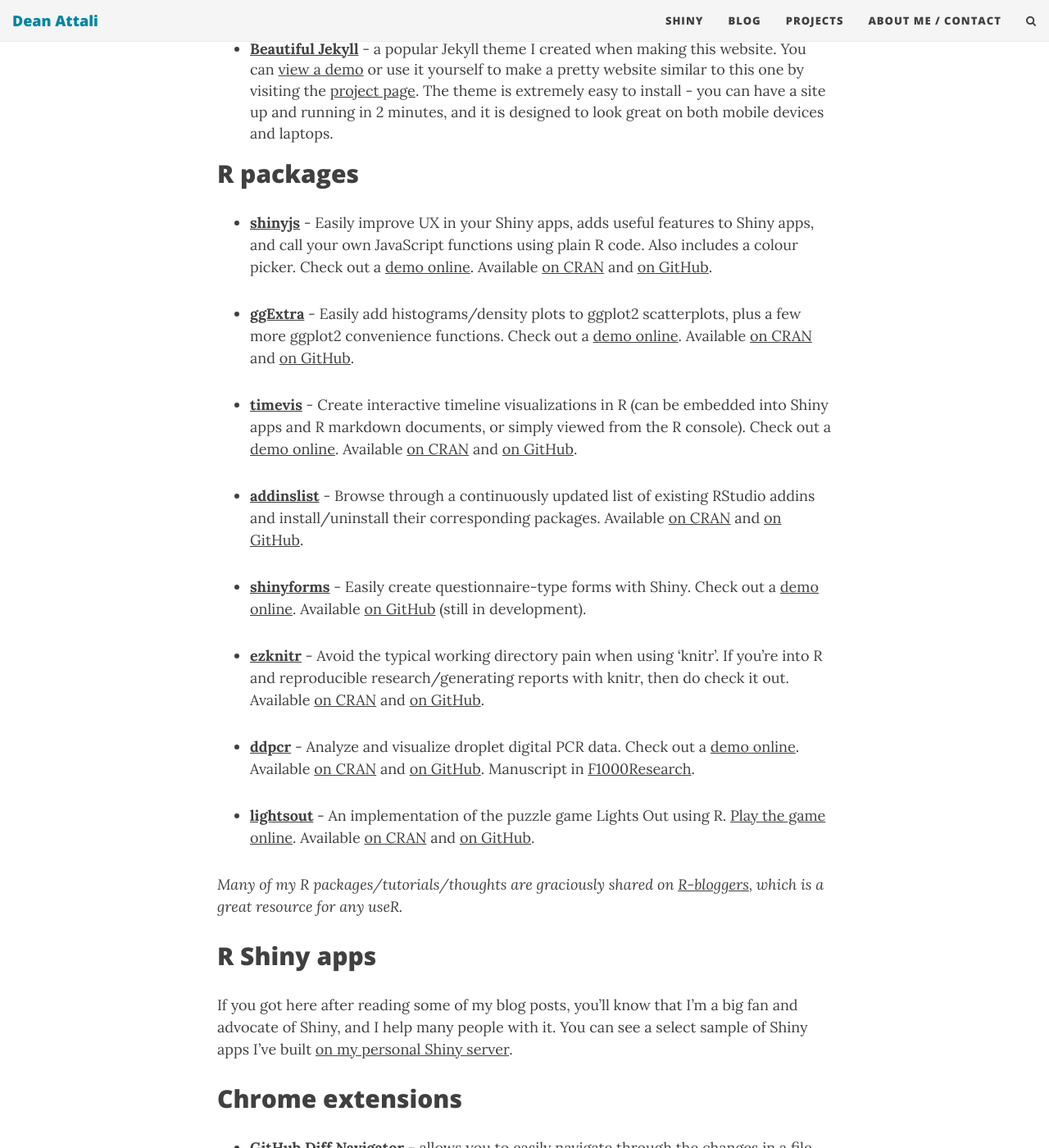
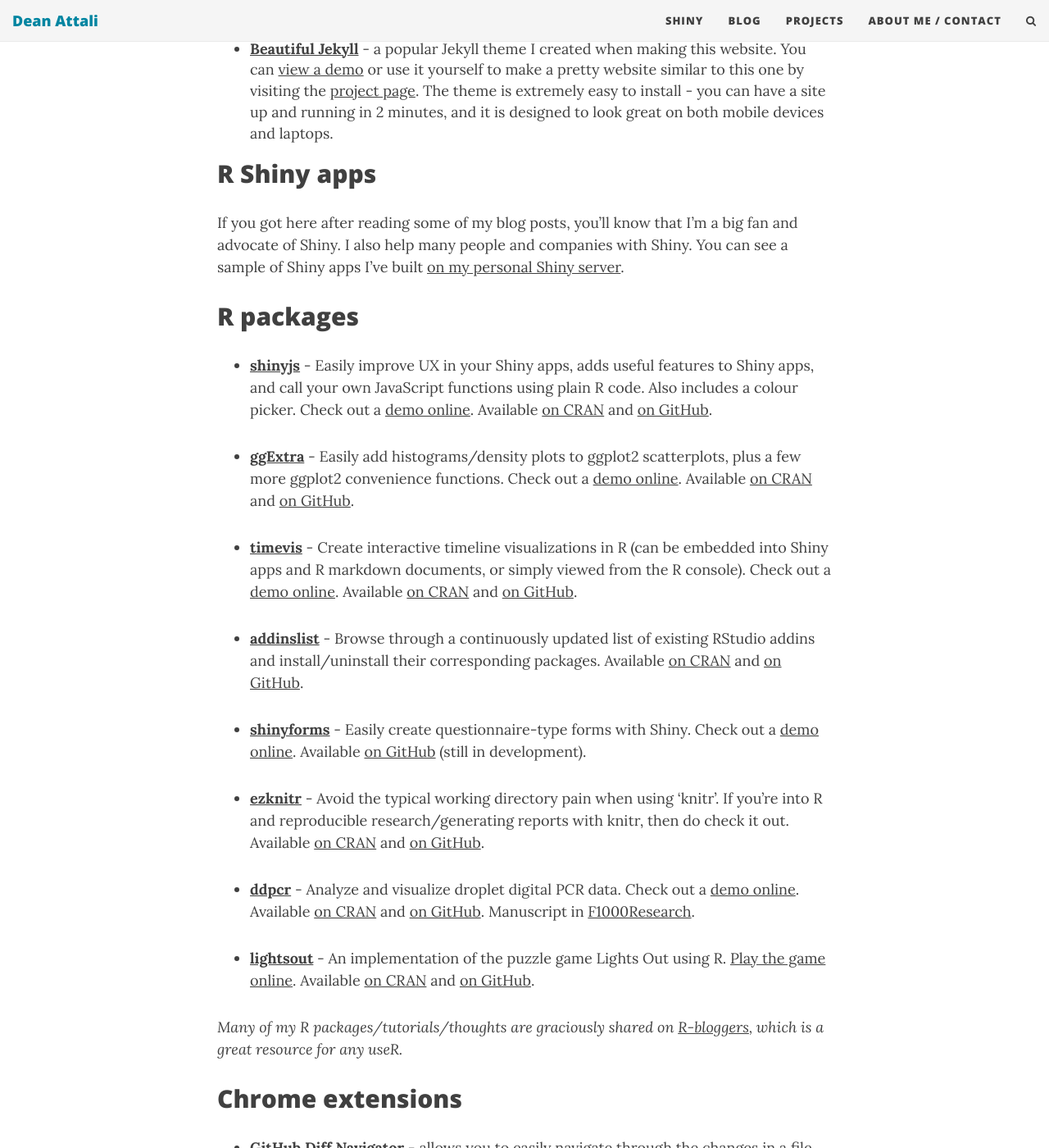
Before and after one commit to daattali/daattali.github.io, a Jekyll site: the page built from projects.md, in a window 1280 px wide and 1400 px high, scrolled down 517 px. Shown: the whole window at 82% size. Built offline with Jekyll 4.4.1, drawn with Linux system fonts in a browser that asks for light colours; nearby versions of some CDN libraries; comment, search, counter and statistics services are not loaded; some of the changed lines change nothing that is shown.

Commit message:
add link to shiny page from projects page

```diff
--- a/projects.md
+++ b/projects.md
@@ -7,7 +7,7 @@
 
 This is a collection of some personal projects I've worked on that are easily viewable online. Anything that is not browser-friendly will not make the cut :(
 
-I'm also **available for consulting**, so feel free to [contact me](/contact) if it looks like we could work together.
+I'm also [**available for consulting**](/shiny), so feel free to [contact me](/contact) if it looks like we could work together.
 
 
 ---
@@ -15,6 +15,10 @@
 ## Website templates (Jekyll)
 
 -  **[Beautiful Jekyll](http://deanattali.com/beautiful-jekyll/)** - a popular Jekyll theme I created when making this website.  You can [view a demo](http://deanattali.com/beautiful-jekyll/) or use it yourself to make a pretty website similar to this one by visiting the [project page](https://github.com/daattali/beautiful-jekyll#readme). The theme is extremely easy to install - you can have a site up and running in 2 minutes, and it is designed to look great on both mobile devices and laptops.
+
+## R Shiny apps
+
+If you got here after reading some of my blog posts, you'll know that I'm a big fan and advocate of Shiny. I also help many people and companies with Shiny. You can see a sample of Shiny apps I've built [on my personal Shiny server](/shiny).
 
 ## R packages
 
@@ -35,10 +39,6 @@
 - **[lightsout](https://github.com/daattali/lightsout)** - An implementation of the puzzle game Lights Out using R. [Play the game online](http://daattali.com/shiny/lightsout/). Available [on CRAN](https://cran.r-project.org/package=lightsout) and [on GitHub](https://github.com/daattali/lightsout).
 
 *Many of my R packages/tutorials/thoughts are graciously shared on [R-bloggers](http://www.r-bloggers.com/), which is a great resource for any useR.*
-
-## R Shiny apps
-
-If you got here after reading some of my blog posts, you'll know that I'm a big fan and advocate of Shiny, and I help many people with it. You can see a select sample of Shiny apps I've built [on my personal Shiny server](http://daattali.com/shiny/).
 
 ## Chrome extensions
 
```
